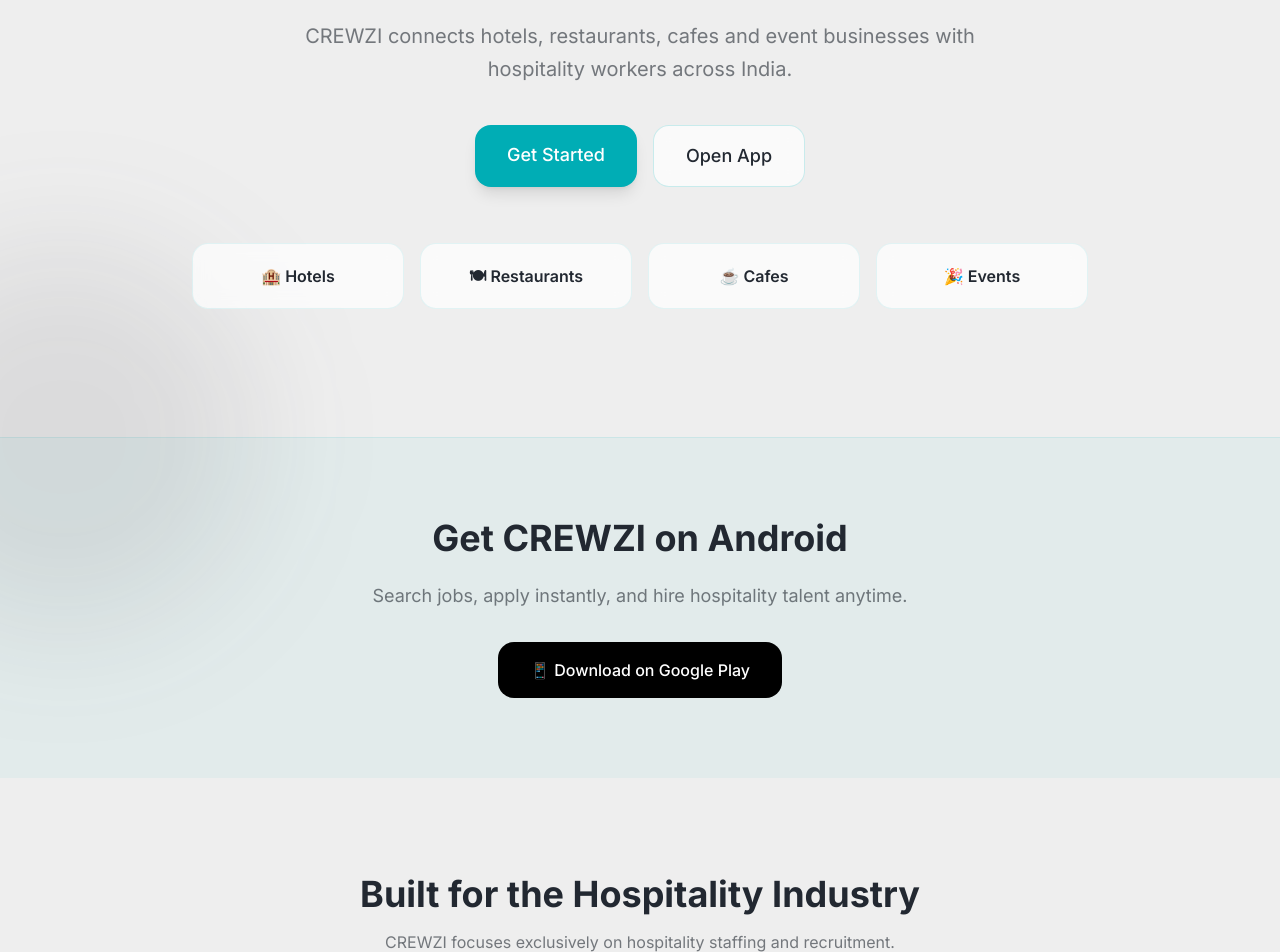
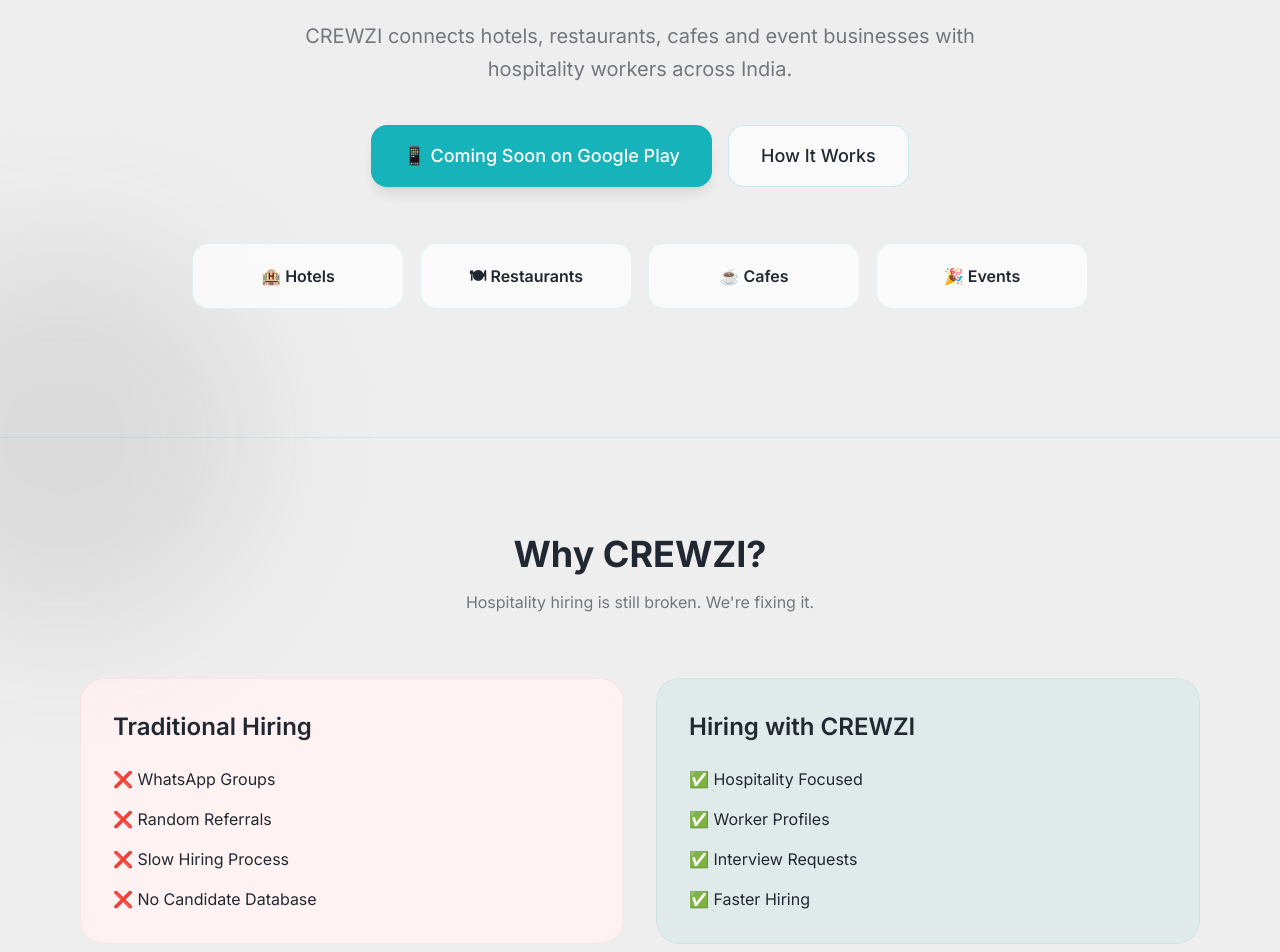
Before and after one commit to ibrahimh-max/SHIRE, a Next.js app: page / in a window 1280 px wide. Shown: the part 460-1412 px from the top of the page. Built offline with nearby package versions, Linux system fonts and the light colour scheme.

Commit message:
ready for ui revamp

```diff
--- a/src/app/page.tsx
+++ b/src/app/page.tsx
@@ -55,19 +55,19 @@ export default function HomePage() {
 
           <div className="flex flex-col sm:flex-row gap-4 justify-center mb-14">
 
-            <Link
-              href="/app/signup"
-              className="bg-primary text-white px-8 py-4 rounded-2xl font-medium text-lg shadow-lg hover:scale-[1.02] transition-all"
+            {/* Hero Buttons - Updated */}
+            <button
+              className="bg-primary text-white px-8 py-4 rounded-2xl font-medium text-lg shadow-lg cursor-not-allowed opacity-90"
             >
-              Get Started
-            </Link>
+              📱 Coming Soon on Google Play
+            </button>
 
-            <Link
-              href="/app/login"
+            <a
+              href="#how-it-works"
               className="border border-primary/20 bg-white/70 backdrop-blur text-foreground px-8 py-4 rounded-2xl font-medium text-lg hover:bg-primary/5 transition-all"
             >
-              Open App
-            </Link>
+              How It Works
+            </a>
 
           </div>
 
@@ -95,7 +95,54 @@ export default function HomePage() {
         </div>
       </section>
 
-      {/* DOWNLOAD APP */}
+      {/* Why CREWZI Section - New */}
+      <section className="py-24 border-t border-primary/10">
+        <div className="max-w-6xl mx-auto px-4">
+
+          <div className="text-center mb-16">
+            <h2 className="text-4xl font-bold mb-4">
+              Why CREWZI?
+            </h2>
+
+            <p className="text-foreground/60">
+              Hospitality hiring is still broken. We're fixing it.
+            </p>
+          </div>
+
+          <div className="grid md:grid-cols-2 gap-8">
+
+            <div className="bg-red-50 border border-red-100 rounded-3xl p-8">
+              <h3 className="text-2xl font-semibold mb-6">
+                Traditional Hiring
+              </h3>
+
+              <ul className="space-y-4">
+                <li>❌ WhatsApp Groups</li>
+                <li>❌ Random Referrals</li>
+                <li>❌ Slow Hiring Process</li>
+                <li>❌ No Candidate Database</li>
+              </ul>
+            </div>
+
+            <div className="bg-primary/5 border border-primary/10 rounded-3xl p-8">
+              <h3 className="text-2xl font-semibold mb-6">
+                Hiring with CREWZI
+              </h3>
+
+              <ul className="space-y-4">
+                <li>✅ Hospitality Focused</li>
+                <li>✅ Worker Profiles</li>
+                <li>✅ Interview Requests</li>
+                <li>✅ Faster Hiring</li>
+              </ul>
+            </div>
+
+          </div>
+
+        </div>
+      </section>
+
+      {/* DOWNLOAD APP - Updated */}
       <section className="py-20 border-t border-primary/10 bg-primary/5">
         <div className="max-w-4xl mx-auto px-4 text-center">
 
@@ -104,15 +151,12 @@ export default function HomePage() {
           </h2>
 
           <p className="text-lg text-foreground/60 mb-8">
-            Search jobs, apply instantly, and hire hospitality talent anytime.
+            Built exclusively for hospitality hiring. Connect employers and workers faster than traditional hiring methods.
           </p>
 
-          <Link
-            href="/app/signup"
-            className="inline-flex items-center bg-black text-white px-8 py-4 rounded-2xl font-medium"
-          >
-            📱 Download on Google Play
-          </Link>
+          <button className="inline-flex items-center bg-black text-white px-8 py-4 rounded-2xl font-medium cursor-not-allowed opacity-90">
+            📱 Coming Soon on Google Play
+          </button>
 
         </div>
       </section>
@@ -237,7 +281,7 @@ export default function HomePage() {
         </div>
       </section>
 
-      {/* FINAL CTA */}
+      {/* FINAL CTA - Updated */}
       <section className="py-24 border-t border-primary/10 bg-primary/5">
         <div className="max-w-4xl mx-auto px-4 text-center">
 
@@ -251,25 +295,48 @@ export default function HomePage() {
 
           <div className="flex flex-col sm:flex-row gap-4 justify-center">
 
-            <Link
-              href="/app/signup"
-              className="bg-primary text-white px-8 py-4 rounded-2xl font-medium shadow-lg hover:scale-[1.02] transition-all"
+            <button
+              className="bg-primary text-white px-8 py-4 rounded-2xl font-medium shadow-lg cursor-not-allowed"
             >
-              Post a Job
-            </Link>
+              📱 Coming Soon
+            </button>
 
-            <Link
-              href="/app/login"
+            <a
+              href="#how-it-works"
               className="border border-primary/20 bg-white px-8 py-4 rounded-2xl font-medium hover:bg-primary/5 transition-all"
             >
-              Open App
-            </Link>
+              Learn More
+            </a>
 
           </div>
 
         </div>
       </section>
 
+      {/* Footer */}
+      <footer className="border-t border-primary/10 py-8">
+        <div className="max-w-6xl mx-auto px-4 flex flex-col md:flex-row justify-between items-center gap-4">
+
+          <div>
+            <p className="font-semibold">CREWZI</p>
+            <p className="text-sm text-foreground/60">
+              Hospitality Hiring Platform
+            </p>
+          </div>
+
+          <div className="flex gap-6 text-sm">
+            <Link href="/privacy-policy">
+              Privacy Policy
+            </Link>
+
+            <Link href="/terms">
+              Terms
+            </Link>
+          </div>
+
+        </div>
+      </footer>
+
     </main>
   );
 }
```
